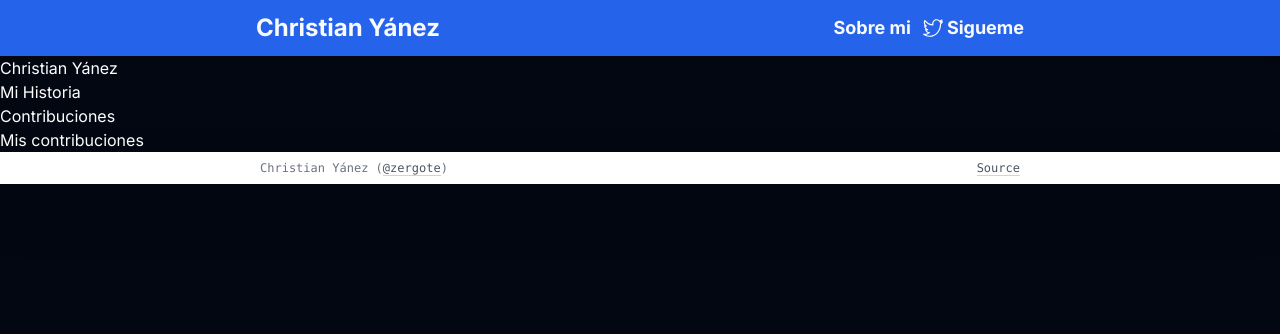
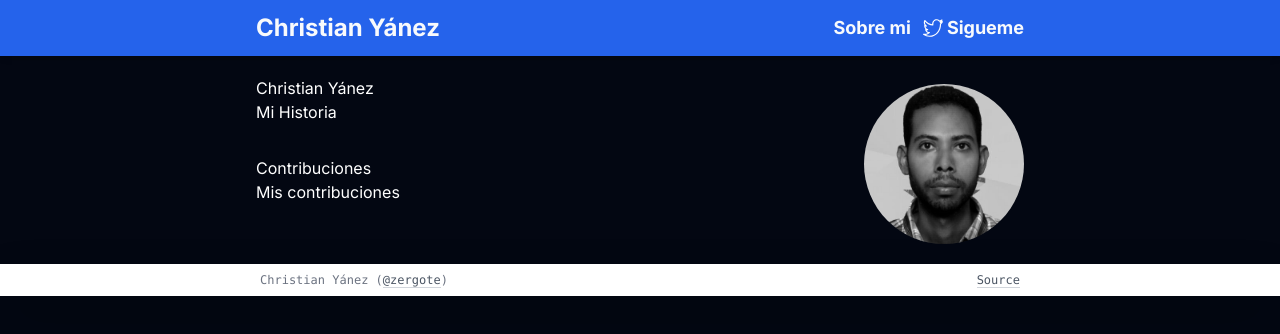
Before and after one commit to zergote/site, a Next.js app: page /about in a window 1280 px wide. Shown: the top 334 px of the page. Built offline with nearby package versions, Linux system fonts and the light colour scheme.

Commit message:
feat: :sparkles: make structure about page

```diff
--- a/src/app/about/page.tsx
+++ b/src/app/about/page.tsx
@@ -1,10 +1,30 @@
+
+import Image from "next/image"
+import ChristianY from "../../../public/christian_yanez.jpg"
+
 export default function About() {
   return (
-    <>
-      <h1>Christian Yánez</h1>
-      <p>Mi Historia</p>
-      <h3>Contribuciones</h3>
-      <p>Mis contribuciones</p>
-    </>
+    <div className="min-w-96">
+      <div className="containner ml-4 mr-4 pt-5 max-w-screen-sm md:max-w-screen-md lg:max-w-screen-md sm:mx-auto">
+        <a href="https://twitter.com/zergote">
+          <Image
+            src={ChristianY}
+            alt="Christian Yánez"
+            className="rounded-full bg-gray-100 block mt-2 mb-5 mx-auto sm:float-right sm:ml-5 sm:mb-5 grayscale hover:grayscale-0"
+            unoptimized
+            width={160}
+            height={160}
+            priority
+          /></a>
+
+        <h1>Christian Yánez</h1>
+        <p>Mi Historia</p>
+        <div className="p-4"></div>
+        <h3>Contribuciones</h3>
+        <p>Mis contribuciones</p>
+      </div>
+
+    </div>
+
   )
 }
```
Also changed, not shown: public/christian_yanez.jpg (added).
